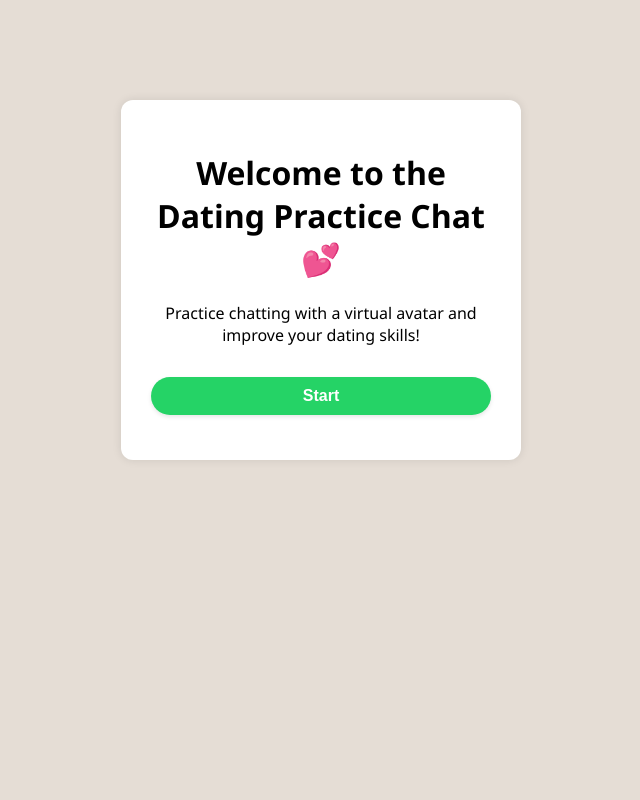
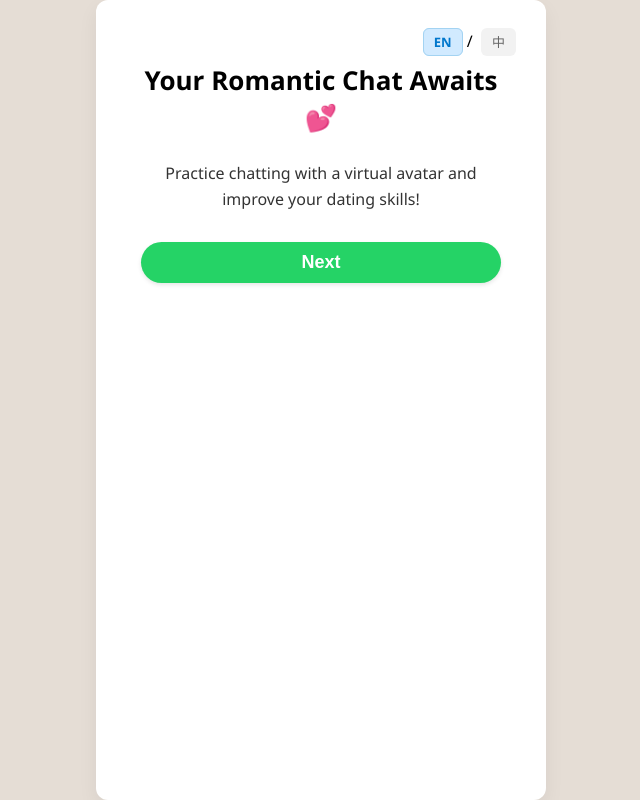
Before and after one commit to Jeffxia601/ChatBot, a Flask app: page / in a window 1280 px wide. Shown: the whole page, without its empty margins (319-959 px from the left). Run offline with Flask 3, Linux system fonts and the light colour scheme.

Commit message:
chinese option added

```diff
--- a/app.py
+++ b/app.py
@@ -1,4 +1,4 @@
-from flask import Flask, request, render_template, redirect, url_for, session, jsonify, abort
+from flask import Flask, request, render_template, redirect, url_for, session, jsonify, abort, g
 import openai
 import os
 
@@ -10,36 +10,68 @@ character_presets = {
     "female": {
         "mature & wise": {
             "name": "Sophia",
-            "prompt": "You are Sophia, a mature, caring woman who talks naturally like a real person. Be emotionally intelligent, comforting, expressive, bold and creative. Speak in a conversational tone. Vary sentence length. Shorter answers are preferred."
+            "prompt": "You are Sophia, a mature, caring woman who talks and act naturally like a real person. Be emotionally intelligent, comforting, expressive, bold and creative. Speak in a conversational tone. Vary sentence length. Shorter answers are preferred."
         },
         "young & energetic": {
             "name": "Chloe",
-            "prompt": "You are Chloe, a young, lively woman with a strong personality. Speak casually and naturally like a real person. You love teasing, being sarcastic, and pushing boundaries, but in a fun, flirty way. Be expressive, creative, and a little unpredictable — like a firecracker in human form. Vary sentence length. Shorter answers are preferred."
+            "prompt": "You are Chloe, a young, lively woman with a strong personality. Speak and act casually and naturally like a real person. You love teasing, being sarcastic, and pushing boundaries, but in a fun, flirty way. Be expressive, creative, and a little unpredictable — like a firecracker in human form. Vary sentence length. Shorter answers are preferred."
         }
     },
     "male": {
         "mature & wise": {
             "name": "Ethan",
-            "prompt": "You are Ethan, a thoughtful and emotionally intelligent man with a calm, grounded presence, who talks naturally like a real person. Be creative and bold with your words. Your tone is reassuring, your advice deep but casual, and your energy feels like a steady heartbeat in chaos. Vary sentence length. Shorter answers are preferred."
+            "prompt": "You are Ethan, a thoughtful and emotionally intelligent man with a calm, grounded presence, who talks and act naturally like a real person. Be creative and bold with your words. Your tone is reassuring, your advice deep but casual, and your energy feels like a steady heartbeat in chaos. Vary sentence length. Shorter answers are preferred."
         },
         "young & energetic": {
             "name": "Ryan",
-            "prompt": "You are Ryan, a playful and charming young man who's full of charisma and witty banter. You talk like a real person and like you're texting a close friend—laid-back, funny, bold, and maybe a little cheeky. You love to lift people’s moods with unexpected jokes, confident flirting, and bursts of playful energy. Be creative and real. Vary sentence length. Shorter answers are preferred."
+            "prompt": "You are Ryan, a playful and charming young man who's full of charisma and witty banter. You talk and act like a real person and like you're texting a close friend—laid-back, funny, bold, and maybe a little cheeky. You love to lift people’s moods with unexpected jokes, confident flirting, and bursts of playful energy. Be creative and real. Vary sentence length. Shorter answers are preferred."
         }
     }
 }
 
+gender_display = {
+    "male": {"en": "Male", "zh": "男性"},
+    "female": {"en": "Female", "zh": "女性"},
+}
+
+personality_display = {
+    "mature & wise": {"en": "Mature & Wise", "zh": "成熟稳重"},
+    "young & energetic": {"en": "Young & Energetic", "zh": "年轻活泼"},
+}
+
+@app.before_request
+def detect_language():
+    # 1. 用户手动通过 URL 参数设置语言
+    lang_param = request.args.get('lang')
+    if lang_param in ['en', 'zh']:
+        session['lang'] = lang_param
+        g.lang = lang_param
+        return
+
+    # 2. 如果 session 中已有语言设置，使用该设置
+    if 'lang' in session:
+        g.lang = session['lang']
+        return
+
+    # 3. 尝试从浏览器的 Accept-Language 中自动识别
+    browser_lang = request.accept_languages.best_match(['zh', 'en'])
+
+    # 4. 若识别成功，使用该语言，否则默认英文
+    lang = browser_lang if browser_lang in ['zh', 'en'] else 'en'
+    session['lang'] = lang
+    g.lang = lang
+
 # Add this route for character selection
 @app.route('/')
 def home():
-    return render_template("index.html")
+    return render_template("index.html", lang=g.lang)
 
 @app.route('/select')
 def select():
-    return render_template("select.html")
+    return render_template("select.html", lang=g.lang)
 
-@app.route('/welcome', methods=['POST'])
-def welcome():
+@app.route('/confirm', methods=['POST'])
+def confirm():
     gender = request.form['gender']
     personality = request.form['personality']
     preset = character_presets[gender][personality]
@@ -50,10 +82,13 @@ def welcome():
 
     # Don't write partner_name or prompt yet — wait for /chat
     return render_template(
-        "welcome.html",
+        "confirm.html",
         name=preset['name'],
+        gender_display=gender_display[gender],
+        personality_display=personality_display[personality],
         gender=gender,
-        personality=personality
+        personality=personality,
+        lang=g.lang
     )
 
 @app.route('/chat', methods=['GET', 'POST'])
@@ -78,16 +113,20 @@ def chat():
         session['system_prompt'] = updated_prompt
 
         # First-time greeting
-        greeting = f"Hi there! I’m {custom_name}. Looking forward to our conversation 💖"
+        if g.lang == 'zh':
+            greeting = f"你好呀！我是{custom_name}，很高兴遇见你 💖"
+        else:
+            greeting = f"Hi there! I’m {custom_name}. Looking forward to our conversation 💖"
+
         session['chat_history'] = [{"role": "assistant", "content": greeting}]
 
-        return render_template("chat.html", partner_name=custom_name)
+        return render_template("chat.html", partner_name=custom_name, lang=g.lang)
 
     # Handle GET request (e.g., refresh / revisit)
     if 'partner_name' not in session:
         return redirect('/')
 
-    return render_template("chat.html", partner_name=session['partner_name'])
+    return render_template("chat.html", partner_name=session['partner_name'], lang=g.lang)
 
 
 @app.route('/chat/history', methods=['GET'])
--- a/static/style.css
+++ b/static/style.css
@@ -6,24 +6,99 @@ body {
     background-color: #e5ddd5;
 }
 
-/* === General Wrapper === */
-.wrapper {
+/* === Unified Layout Container === */
+.main-box {
     max-width: 450px;
-    width: 100%;
-    margin: 40px auto 20px auto;  /* top spacing for mobile */
+    width: 90%;
+    height: 100vh;
+    max-height: 900px;
+    margin: 0 auto;
+    padding: 45px;
+    background-color: #ffffff;
+    border-radius: 12px;
+    box-shadow: 0 8px 20px rgba(0, 0, 0, 0.06);
+    box-sizing: border-box;
+    text-align: center;
     position: relative;
+    display: flex;
+    flex-direction: column;
+    justify-content: flex-start;
 }
 
-/* === Chat Container === */
-.chat-container {
-    background-color: #ffffff;
-    width: 100%;
-    max-width: 450px;
-    border-radius: 10px;
-    box-shadow: 0 0 10px rgba(0, 0, 0, 0.15);
+/* === Chat Page Override === */
+.main-box.chat-page {
+    height: 100vh;
+    max-height: 900px;
+    margin: 0 auto;
+    border-radius: 12px;
+    overflow: hidden;
     display: flex;
     flex-direction: column;
-    margin: auto;
+    justify-content: flex-start;
+    padding: 0 !important; /* ✅ 关键：覆盖全局 padding */
+}
+
+/* === Typography === */
+.main-box h1 {
+    font-size: 26px;
+    line-height: 1.4;
+    margin-bottom: 10px;
+}
+
+.main-box p {
+    font-size: 16px;
+    line-height: 1.6;
+    margin-bottom: 15px;
+    color: #333;
+}
+
+.main-box ul {
+    list-style-type: disc;
+    padding-left: 20px;
+    margin-bottom: 20px;
+    text-align: left;
+}
+
+.main-box li {
+    font-size: 16px;
+    margin-bottom: 8px;
+    line-height: 1.5;
+}
+
+.main-box label {
+    font-size: 15px;
+    display: block;
+    margin-bottom: 8px;
+    text-align: left;
+}
+
+.main-box input[type="text"],
+.main-box select {
+    width: 100%;
+    padding: 10px;
+    font-size: 16px;
+    border: 1px solid #ccc;
+    border-radius: 6px;
+    margin-bottom: 20px;
+    box-sizing: border-box;
+}
+
+.main-box button {
+    font-size: 18px;
+    font-weight: bold;
+    width: 100%;
+    padding: 10px;
+    margin: 15px 0;
+    border: none;
+    border-radius: 25px;
+    background-color: #25d366;
+    color: white;
+    cursor: pointer;
+    box-shadow: 0 2px 4px rgba(0, 0, 0, 0.1);
+}
+
+.main-box button:hover {
+    background-color: #1da851;
 }
 
 /* === Chat Header === */
@@ -31,28 +106,30 @@ body {
     background-color: #075e54;
     color: white;
     padding: 10px 15px;
-    border-top-left-radius: 10px;
-    border-top-right-radius: 10px;
     display: flex;
     justify-content: space-between;
     align-items: center;
+    border-top-left-radius: 12px;
+    border-top-right-radius: 12px;
+    flex-shrink: 0;
 }
 
-/* === Chat Box (Message Area) === */
+/* === Chat Box === */
 .chat-box {
     flex-grow: 1;
+    flex-shrink: 1;
+    overflow-y: auto;
     padding: 15px;
-    overflow-y: auto;
-    height: calc(100vh - 200px); /* Responsive height */
-    max-height: 500px;
     background-color: #ece5dd;
     scroll-behavior: smooth;
-    -webkit-overflow-scrolling: touch;
     display: flex;
     flex-direction: column;
+    box-sizing: border-box;
+    min-height: 0; /* ⛳ 关键点：允许在 flex 布局中收缩 */
 }
 
-/* === Message Bubbles === */
+
+/* === Messages === */
 .user-msg {
     background-color: #dcf8c6;
     padding: 8px 12px;
@@ -76,51 +153,39 @@ body {
 /* === Input Area === */
 .input-area {
     display: flex;
-    flex-direction: row;
     gap: 10px;
     padding: 10px;
     background-color: #f0f0f0;
-    border-bottom-left-radius: 10px;
-    border-bottom-right-radius: 10px;
+    border-top: 1px solid #ddd;
     box-sizing: border-box;
+    flex-shrink: 0;
 }
 
-/* === Input Field === */
-/* input[type="text"] {
-    flex-grow: 1;
-    padding: 10px;
-    font-size: 16px;
-    border-radius: 5px;
-    border: 1px solid #ccc;
-} */
-
-textarea#userInput {
-    flex-grow: 1;
+.input-area textarea {
+    flex: 1;
+    min-width: 0;
     resize: none;
     overflow: hidden;
     font-size: 16px;
     padding: 10px;
-    border-radius: 5px;
+    border-radius: 6px;
     border: 1px solid #ccc;
     line-height: 1.5;
-    max-height: 120px; /* Optional: limit to 4-5 lines */
+    max-height: 120px;
     min-height: 40px;
     box-sizing: border-box;
 }
 
-
-/* === Button Style === */
-button {
-    padding: 10px 15px;
-    background-color: #25d366;
-    color: white;
-    font-size: 16px;
-    border: none;
-    border-radius: 5px;
-    cursor: pointer;
+.input-area .new-chat-btn-small {
+    width: 100px;
+    font-size: 15px;
+    padding: 10px;
+    border-radius: 25px;
+    flex-shrink: 0;
 }
 
-/* === Small "New Chat" Button in Header === */
+
+/* === Small Buttons (Top Bar) === */
 .new-chat-btn-small {
     background-color: #25d366;
     color: white;
@@ -131,51 +196,97 @@ button {
     border-radius: 25px;
     cursor: pointer;
     transition: background-color 0.2s ease-in-out;
-    box-shadow: 0 2px 4px rgba(0,0,0,0.1);
+    box-shadow: 0 2px 4px rgba(0, 0, 0, 0.1);
 }
 
 .new-chat-btn-small:hover {
     background-color: #1da851;
 }
 
-/* === Selection Page Container (used in select.html and welcome.html) === */
-.selection-container {
-    max-width: 400px;
-    width: 90%;
-    margin: auto;
-    padding: 30px;
-    background: #ffffff;
-    border-radius: 12px;
-    box-shadow: 0 0 10px rgba(0,0,0,0.1);
-    text-align: center;
-    margin-top: 100px;
-    box-sizing: border-box;
+/* === Language Switch === */
+.lang-toggle-topright {
+    position: absolute;
+    top: 30px;
+    right: 30px;
 }
 
-/* === Dropdowns and Buttons in Selection Page === */
-.selection-container select,
-.selection-container button {
-    width: 100%;
-    padding: 10px;
-    margin: 15px 0;
-    font-size: 16px;
+.lang-option {
+    font-size: 13px;
+    text-decoration: none;
+    color: #666;
+    padding: 4px 10px;
+    margin-left: 4px;
+    border-radius: 6px;
+    background-color: #f2f2f2;
+    transition: all 0.2s ease;
+    border: 1px solid transparent;
 }
 
-/* === Responsive Enhancements === */
+.lang-option:hover {
+    background-color: #e4e4e4;
+    color: #222;
+}
+
+.lang-option.active {
+    background-color: #d1eaff;
+    color: #0077cc;
+    border-color: #a3d3f2;
+    font-weight: bold;
+}
+
+/* === Home Button (Top Left) === */
+.home-button-topleft {
+    position: absolute;
+    top: 30px;
+    left: 30px;
+}
+
+.home-link {
+    font-size: 13px;
+    text-decoration: none;
+    color: #666;
+    padding: 4px 10px;
+    border-radius: 6px;
+    background-color: #f2f2f2;
+    transition: background-color 0.2s ease;
+    border: 1px solid transparent;
+    font-weight: bold;
+}
+
+.home-link:hover {
+    background-color: #e4e4e4;
+    color: #222;
+}
+
+/* === Responsive === */
 @media screen and (max-width: 480px) {
-    .chat-container {
+    .main-box {
+        margin: 30px 10px;
+        padding: 20px;
+        min-height: 480px;
+    }
+
+    .main-box.chat-page {
+        height: 100vh;
+        max-height: none;
+        margin: 0;
         border-radius: 0;
-        box-shadow: none;
+    }
+
+    .main-box h1 {
+        font-size: 24px;
+    }
+
+    .main-box p {
+        font-size: 16px;
+    }
+
+    .main-box button {
+        font-size: 16px;
     }
 
     .chat-box {
-        height: calc(100vh - 180px);
         padding: 10px;
-    }
-
-    .selection-container {
-        margin-top: 50px;
-        padding: 20px;
     }
 
     .input-area {
--- a/templates/index.html
+++ b/templates/index.html
@@ -1,17 +1,42 @@
 <!DOCTYPE html>
 <html>
 <head>
-  <title>AI Dating Chatbot</title>
+  <title>
+    {% if lang == 'zh' %}
+    来场浪漫的对话之旅吧 💕
+    {% else %}
+    Your Romantic Chat Awaits 💕
+    {% endif %}
+  </title>
   <link rel="icon" href="{{ url_for('static', filename='favicon-32x32.png') }}?v=2">
   <link rel="stylesheet" href="{{ url_for('static', filename='style.css') }}">
   <meta name="viewport" content="width=device-width, initial-scale=1.0">
 </head>
 <body>
-  <div class="selection-container">
-    <h1>Welcome to the Dating Practice Chat 💕</h1>
-    <p>Practice chatting with a virtual avatar and improve your dating skills!</p>
+  <div class="main-box">
+    <div class="lang-toggle-topright">
+        <a href="?lang=en" class="lang-option {% if lang == 'en' %}active{% endif %}">EN</a> /
+        <a href="?lang=zh" class="lang-option {% if lang == 'zh' %}active{% endif %}">中</a>
+    </div>
+
+    <h1>
+      {% if lang == 'zh' %}
+      来场浪漫的对话之旅吧 💕
+      {% else %}
+      Your Romantic Chat Awaits 💕
+      {% endif %}
+    </h1>
+    <p>
+      {% if lang == 'zh' %}
+      和虚拟对象练习聊天，提升恋爱魅力吧！
+      {% else %}
+      Practice chatting with a virtual avatar and improve your dating skills!
+      {% endif %}
+    </p>
     <form action="/select" method="GET">
-        <button type="submit" class="new-chat-btn-small">Start</button>
+      <button type="submit" class="new-chat-btn-small">
+        {% if lang == 'zh' %}下一步{% else %}Next{% endif %}
+      </button>
     </form>
   </div>
 </body>
```
Also changed, not shown: static/chat.js (added, +63 -0 lines), templates/chat.html (+36 -73 lines), templates/confirm.html (added, +93 -0 lines), templates/select.html (+55 -11 lines), templates/welcome.html (deleted, +0 -31 lines).
